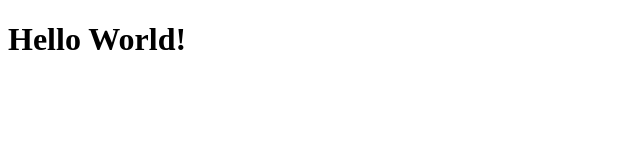
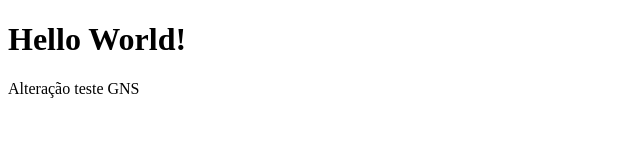
Before and after one commit to leoG-silva/usabilidade-desenvolvimentoweb-mobile-jogos, a plain HTML site: page src/index.html in a window 1280 px wide. Shown: the whole page, without its empty margins (0-640 px from the left). Drawn offline with Linux system fonts and the light colour scheme.

Commit message:
adição parágrafo GNS

```diff
--- a/src/index.html
+++ b/src/index.html
@@ -8,5 +8,6 @@
     </header>
     <body>
         <h1>Hello World!</h1>
+        <p>Alteração teste GNS</p>
     </body>
 </html>
```
